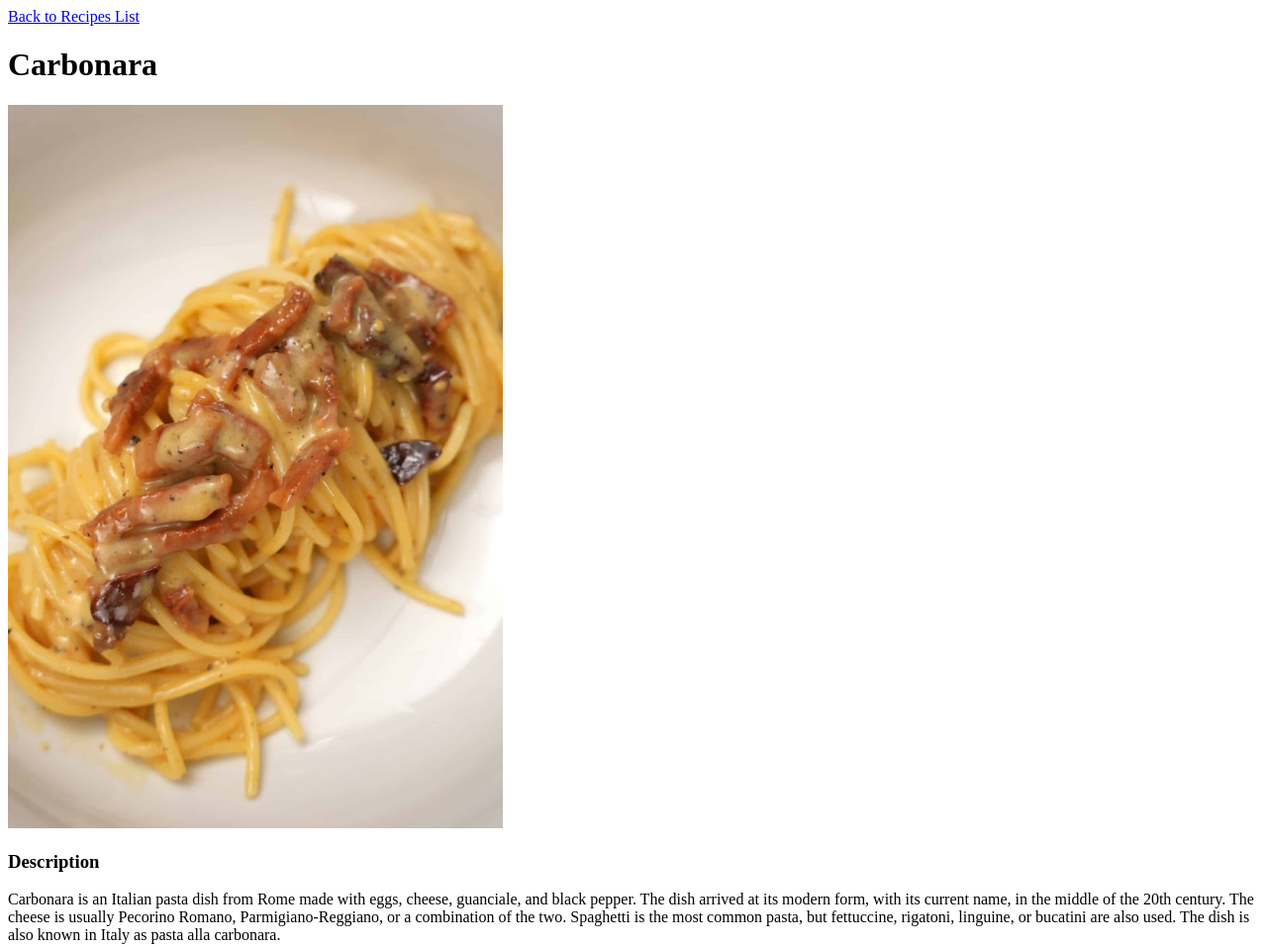
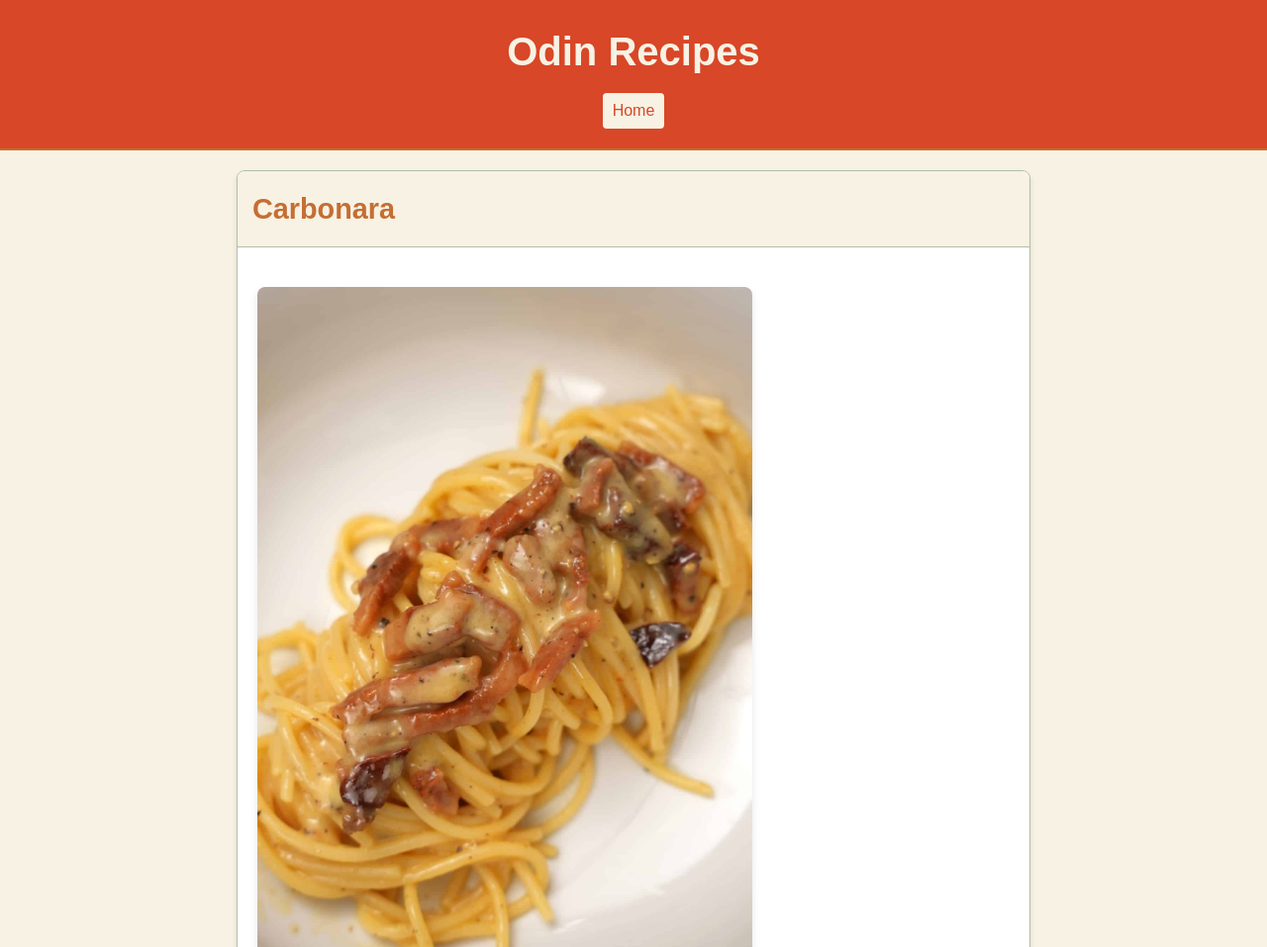
Before and after one commit to michelelorenzo/odin-recipes, a plain HTML site: page recipes/carbonara.html in a window 1280 px wide. Shown: the top 957 px of the page at 99% size. Drawn offline with Linux system fonts and the light colour scheme.

Commit message:
Update style

```diff
--- a/recipes/carbonara.html
+++ b/recipes/carbonara.html
@@ -4,16 +4,29 @@
     <meta charset="UTF-8">
     <meta name="viewport" content="width=device-width, initial-scale=1.0">
     <title>Carbonara recipe</title>
+    <link rel="stylesheet" href="../styles.css">
 </head>
+<body>
+    <header>
+        <h1>Odin Recipes</h1>
+        <nav>
+            <a href="../index.html">Home</a>
+        </nav>
+    </header>
 
-<body>
-    <a href="../index.html">Back to Recipes List</a>
-    <h1>Carbonara</h1>
-    <img src="../images/Carbonara.jpg" alt="A plate of carbonara" width="500">
+    <div class="recipe">
+        <div class="recipe-header">
+            <h2>Carbonara</h2>
+        </div>
+
+        <div class="recipe-content">
+            <img src="../images/Carbonara.jpg" alt="A plate of carbonara" width="500" style="max-width:100%; border-radius:8px; margin:20px 0;">
+
             <h3>Description</h3>
             <p>Carbonara is an Italian pasta dish from Rome made with eggs, cheese, guanciale, and black pepper. The dish arrived at its modern form, with its current name, in the middle of the 20th century. The cheese is usually Pecorino Romano, Parmigiano-Reggiano, or a combination of the two. Spaghetti is the most common pasta, but fettuccine, rigatoni, linguine, or bucatini are also used. The dish is also known in Italy as pasta alla carbonara.</p>
+
             <h3>Ingredients</h3>
-    <ul>
+            <ul class="ingredients">
                 <li>Spaghetti</li>
                 <li>Guanciale</li>
                 <li>Eggs</li>
@@ -21,6 +34,7 @@
                 <li>Black pepper</li>
                 <li>Salt</li>
             </ul>
+
             <h3>Steps</h3>
             <ol>
                 <li>Bring a large pot of salted water to a boil. Add spaghetti and cook until al dente.</li>
@@ -31,5 +45,11 @@
                 <li>Remove pot from heat and add egg mixture, stirring quickly to coat the pasta. Add pasta water as needed to create a creamy sauce.</li>
                 <li>Season with salt and additional black pepper to taste.</li>
             </ol>
+        </div>
+    </div>
+
+    <footer>
+        <p>&copy; 2023 Odin Recipes. All rights reserved.</p>
+    </footer>
 </body>
 </html>
--- /dev/null
+++ b/styles.css
@@ -0,0 +1,175 @@
+/* General Styles */
+body {
+    font-family: 'Arial', sans-serif;
+    background-color: #F7F2E4; /* Warm Cream background */
+    color: #3C2A21; /* Dark Brown text for readability */
+    margin: 0;
+    padding: 0;
+    line-height: 1.6;
+}
+
+/* Header Styles - Fixed */
+header {
+    background-color: #D84727; /* Deep Orange-Red */
+    padding: 20px;
+    text-align: center;
+    border-bottom: 2px solid #C56E33; /* Terracotta */
+    width: 100%;
+    display: block;
+    position: relative;
+    z-index: 100;
+    margin-bottom: 20px;
+    box-sizing: border-box; /* Ensure padding is included in width */
+}
+
+header h1 {
+    margin: 0;
+    font-size: 2.5rem;
+    color: #F7F2E4; /* Warm Cream */
+    display: block;
+}
+
+/* Navigation Styles */
+nav {
+    margin-top: 10px;
+}
+
+nav a {
+    display: inline-block;
+    margin: 0 10px;
+    padding: 5px 10px;
+    background-color: #F7F2E4;
+    color: #D84727;
+    border-radius: 4px;
+    transition: all 0.3s ease;
+}
+
+nav a:hover {
+    background-color: #6B8E23;
+    color: #F7F2E4;
+    text-decoration: none;
+}
+
+/* Recipe Container */
+.recipe {
+    max-width: 800px;
+    margin: 20px auto;
+    background-color: #FFFFFF; /* White background for contrast */
+    border: 1px solid #B2BEA9; /* Soft Sage */
+    border-radius: 8px;
+    box-shadow: 0 4px 6px rgba(0, 0, 0, 0.1);
+    overflow: hidden;
+    clear: both; /* Ensure it stays below the header */
+}
+
+/* Recipe Header */
+.recipe-header {
+    background-color: #F7F2E4; /* Warm Cream */
+    padding: 15px;
+    border-bottom: 1px solid #B2BEA9; /* Soft Sage */
+}
+
+.recipe-header h2 {
+    margin: 0;
+    font-size: 1.8rem;
+    color: #C56E33; /* Terracotta */
+}
+
+/* Recipe Content */
+.recipe-content {
+    padding: 20px;
+}
+
+.recipe-content h3 {
+    font-size: 1.5rem;
+    color: #6B8E23; /* Olive Green */
+    margin-bottom: 10px;
+}
+
+.recipe-content p {
+    margin: 10px 0;
+}
+
+/* Ingredients List */
+.ingredients {
+    list-style-type: square;
+    padding-left: 20px;
+}
+
+.ingredients li {
+    margin: 5px 0;
+}
+
+/* Recipe List Styles */
+.recipe-list {
+    max-width: 800px;
+    margin: 20px auto;
+    padding: 20px;
+    background-color: #FFFFFF;
+    border: 1px solid #B2BEA9;
+    border-radius: 8px;
+    box-shadow: 0 4px 6px rgba(0, 0, 0, 0.1);
+}
+
+.recipe-list h2 {
+    color: #C56E33;
+    margin-bottom: 15px;
+}
+
+.recipe-list ul {
+    list-style-type: none;
+    padding: 0;
+}
+
+.recipe-list li {
+    margin: 10px 0;
+    padding: 10px;
+    background-color: #F7F2E4;
+    border-radius: 4px;
+    transition: transform 0.3s ease;
+}
+
+.recipe-list li:hover {
+    transform: translateX(5px);
+}
+
+/* Steps List */
+ol li {
+    margin: 10px 0;
+    padding: 5px 0;
+}
+
+/* Main Spacing */
+main {
+    padding: 20px;
+}
+
+/* Images */
+img {
+    max-width: 100%;
+    height: auto;
+    display: block;
+    margin: 20px auto;
+    box-shadow: 0 4px 8px rgba(0, 0, 0, 0.1);
+}
+
+/* Footer Styles */
+footer {
+    text-align: center;
+    padding: 10px;
+    background-color: #3C2A21; /* Dark Brown */
+    color: #F7F2E4; /* Warm Cream */
+    font-size: 0.9rem;
+    border-top: 2px solid #C56E33; /* Terracotta */
+}
+
+/* Links */
+a {
+    color: #D84727; /* Deep Orange-Red */
+    text-decoration: none;
+}
+
+a:hover {
+    color: #6B8E23; /* Olive Green */
+    text-decoration: underline;
+}
```
Also changed, not shown: index.html (+11 -0 lines), recipes/amatriciana.html (+31 -6 lines), recipes/lasagna.html (+26 -8 lines). Lines whose indentation alone changed are shown as unchanged.
